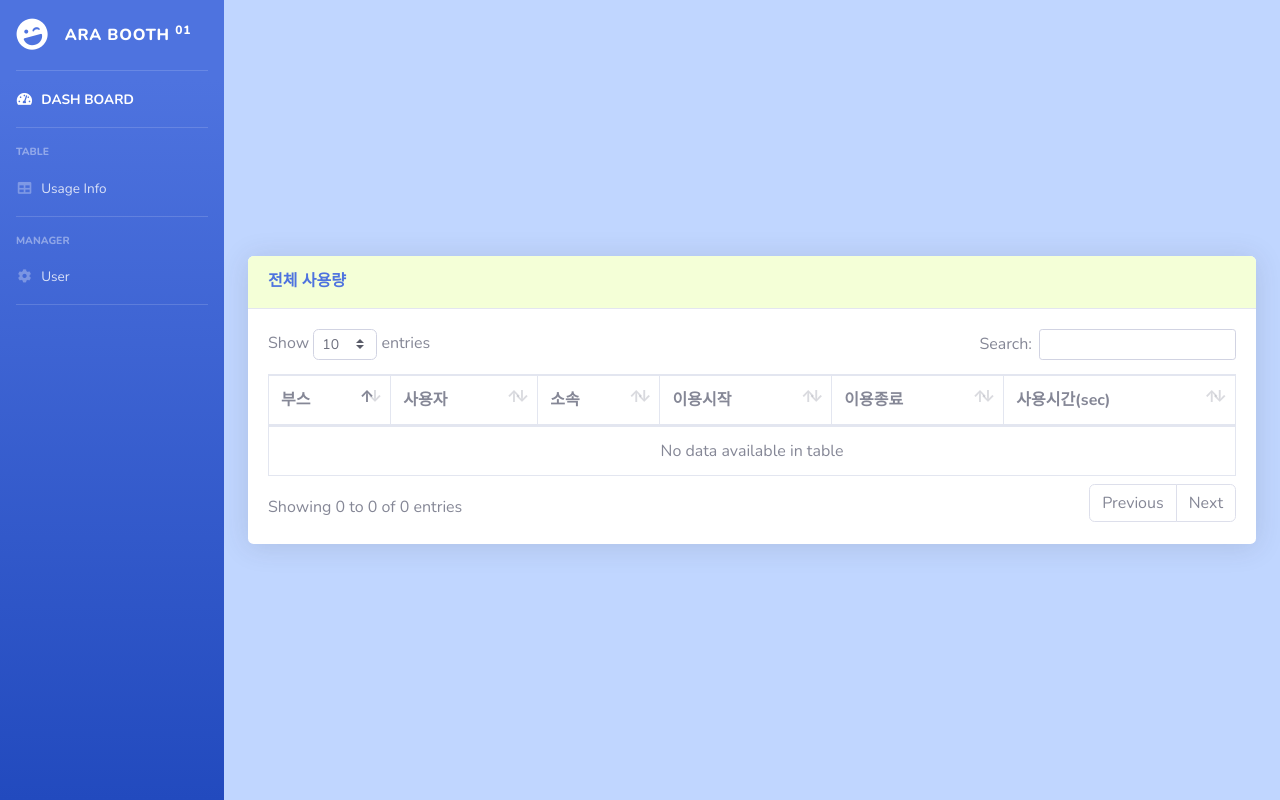
After one commit to jyjin1217/Arabooth, a Flask app: template templates/usage_info.html in a window 1280 px wide. The commit adds this page. Run offline with Flask 2, Linux system fonts and the light colour scheme; the template is opened without the code that fills it, so the values that code supplies are empty; some libraries are stand-ins or nearby versions.

Commit message:
Usage Info

```diff
--- a/app.py
+++ b/app.py
@@ -14,6 +14,30 @@ deviceDic = {};
 
 application = Flask(__name__);
 
+#TEST
+# @application.route("/diytest")
+# def diyTest():
+#     endpoint = 'http://192.168.0.23:8081/zeroconf/info';
+#     dic1 = {};
+#     dic1['deviceid'] = "";
+#     dic1["data"] = {};
+
+#     # endpoint = 'http://192.168.0.23:8081/zeroconf/switch';
+#     # dic2 = {};
+#     # dic2['switch'] = "off";
+#     # dic1 = {};
+#     # dic1['deviceid'] = "";
+#     # dic1["data"] = dic2;
+
+#     msgJson = json.dumps(dic1)
+#     res = requests.request('POST', endpoint, data=msgJson)
+
+#     print(res);
+#     print(res.content);
+
+#     return render_template("index.html");
+
+
 # 대시보드 페이지
 @application.route("/")
 def home():
@@ -28,6 +52,49 @@ def user_total():
 @application.route("/iot_total")
 def iot_total():
     return render_template("iot_total.html");
+
+# 사용량 정보 페이지
+@application.route("/usage_info")
+def usage_info():
+    endpoint = 'https://a3df8nbpa2.execute-api.ap-northeast-2.amazonaws.com/v1/log';
+    res = requests.request('GET', endpoint)
+    mstr = res.content.decode('utf-8')
+    jobj = json.loads(mstr)
+
+    jlist = []
+    for key in jobj:
+        if jobj[key]['BoothName'] == "테스트":
+            continue
+
+        curdic = jobj[key];
+
+        sdate = curdic['StartDate'].split('.');
+        temStr = ""
+        for val in sdate:
+            if int(float(val)) < 10 :
+                temStr += '0' + val
+            else:
+                temStr += val
+            temStr += '.'
+        curdic['StartDate'] = temStr;
+
+        edate = curdic['EndDate'].split('.');
+        temStr = ""
+        for val in edate:
+            if val == "occupied":
+                temStr = val;
+                break;
+
+            if int(float(val)) < 10 :
+                temStr += '0' + val
+            else:
+                temStr += val
+            temStr += '.'
+        curdic['EndDate'] = temStr;
+
+        jlist.append(curdic)
+
+    return render_template("usage_info.html", content=jlist);
 
 # 신규디바이스 등록 페이지
 @application.route("/iot_new", methods=["POST","GET"])
@@ -237,8 +304,6 @@ def loginSonoff():
 
 
 
-
-
 # 쓰레드 함수, 일정 시간마다 ewelink 재로그인 및 디바이스 업데이트
 def thProc():
     while True:
--- a/templates/base.html
+++ b/templates/base.html
@@ -38,7 +38,7 @@
         <ul class="navbar-nav bg-gradient-primary sidebar sidebar-dark accordion" id="accordionSidebar">
 
             <!-- Sidebar - Brand -->
-            <a class="sidebar-brand d-flex align-items-center justify-content-center" href="index.html">
+            <a class="sidebar-brand d-flex align-items-center justify-content-center" href="/">
                 <div class="sidebar-brand-icon rotate-n-15">
                     <i class="fas fa-laugh-wink"></i>
                 </div>
@@ -63,7 +63,7 @@
                 table
             </div>
 
-            <li class="nav-item">
+            <!-- <li class="nav-item">
                 <a class="nav-link" href="/user_total">
                     <i class="fas fa-fw fa-table"></i>
                     <span>User</span></a>
@@ -73,6 +73,12 @@
                 <a class="nav-link" href="/iot_total">
                     <i class="fas fa-fw fa-table"></i>
                     <span>Device</span></a>
+            </li> -->
+
+            <li class="nav-item">
+                <a class="nav-link" href="/usage_info">
+                    <i class="fas fa-fw fa-table"></i>
+                    <span>Usage Info</span></a>
             </li>
 
             <!-- Divider -->
--- /dev/null
+++ b/templates/usage_info.html
@@ -0,0 +1,54 @@
+{% extends "base.html" %}
+
+{% block head %}
+
+{% endblock %}
+
+{% block content %}
+<!-- Begin Page Content -->
+<div class="container-fluid">
+
+    <div style="width: 100%; height: 100%; display: table;">
+        <div style="display: table-cell; vertical-align: middle;">
+
+            <div class="card shadow mb-4 myCardSet" style="margin-top: 1.5rem!important;">
+                <div class="card-header py-3 chartTop">
+                    <h6 class="m-0 font-weight-bold text-primary">전체 사용량</h6>
+                </div>
+                <div class="card-body">
+                    <div class="table-responsive">
+                        <table class="table table-bordered" id="dataTable" width="100%" cellspacing="0">
+                            <thead>
+                                <tr>
+                                    <th>부스</th>
+                                    <th>사용자</th>
+                                    <th>소속</th>
+                                    <th>이용시작</th>
+                                    <th>이용종료</th>
+                                    <th>사용시간(sec)</th>
+                                </tr>
+                            </thead>
+                            <tbody>
+                                {% for value in content %}
+                                <tr>
+                                    <td>{{value['BoothName']}}</td>
+                                    <td>{{value['User']}}</td>
+                                    <td>{{value['Company']}}</td>
+                                    <td>{{value['StartDate']}}</td>
+                                    <td>{{value['EndDate']}}</td>
+                                    <td>{{value['Duration-sec']}}</td>
+                                </tr>
+                                {% endfor %}
+                            </tbody>
+                        </table>
+                    </div>
+                </div>
+            </div>
+
+
+        </div>
+    </div>
+
+</div>
+<!-- /.container-fluid -->
+{% endblock %}
```
Also changed, not shown: application.py (+68 -2 lines).
